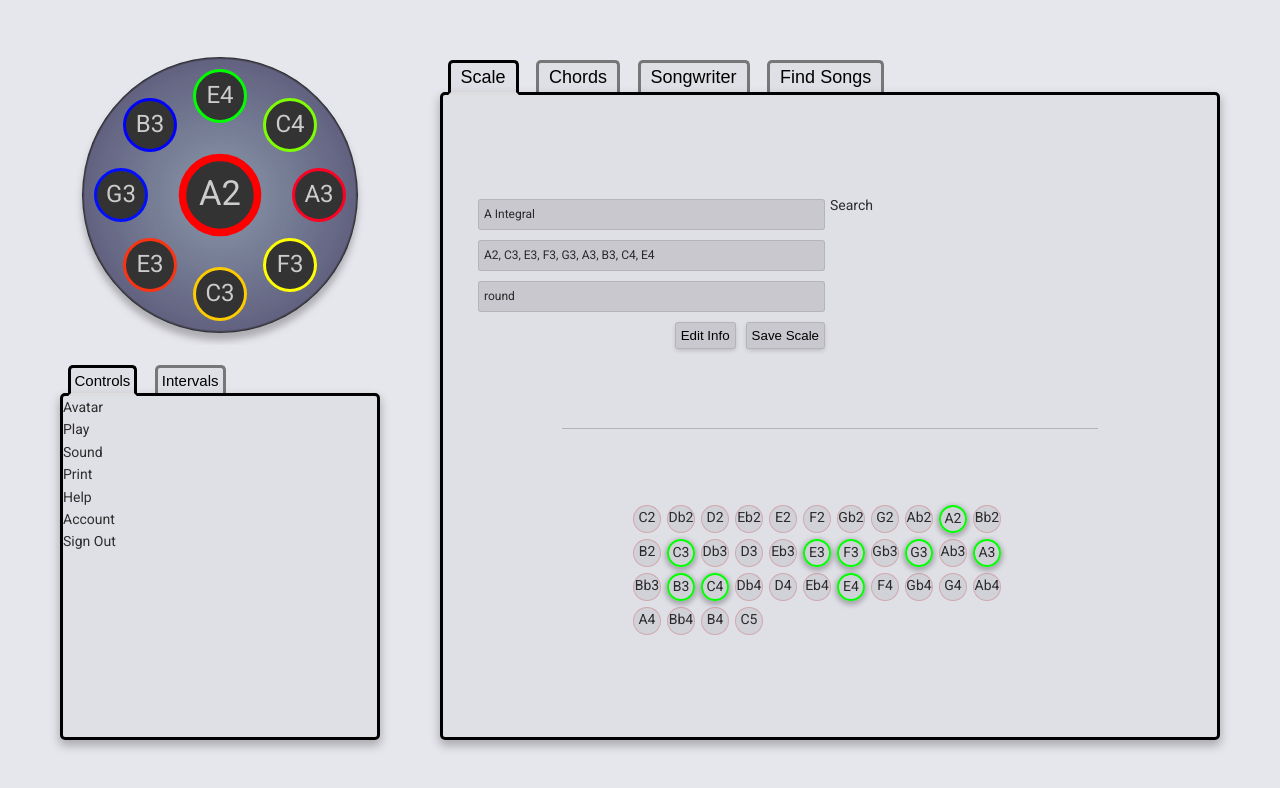
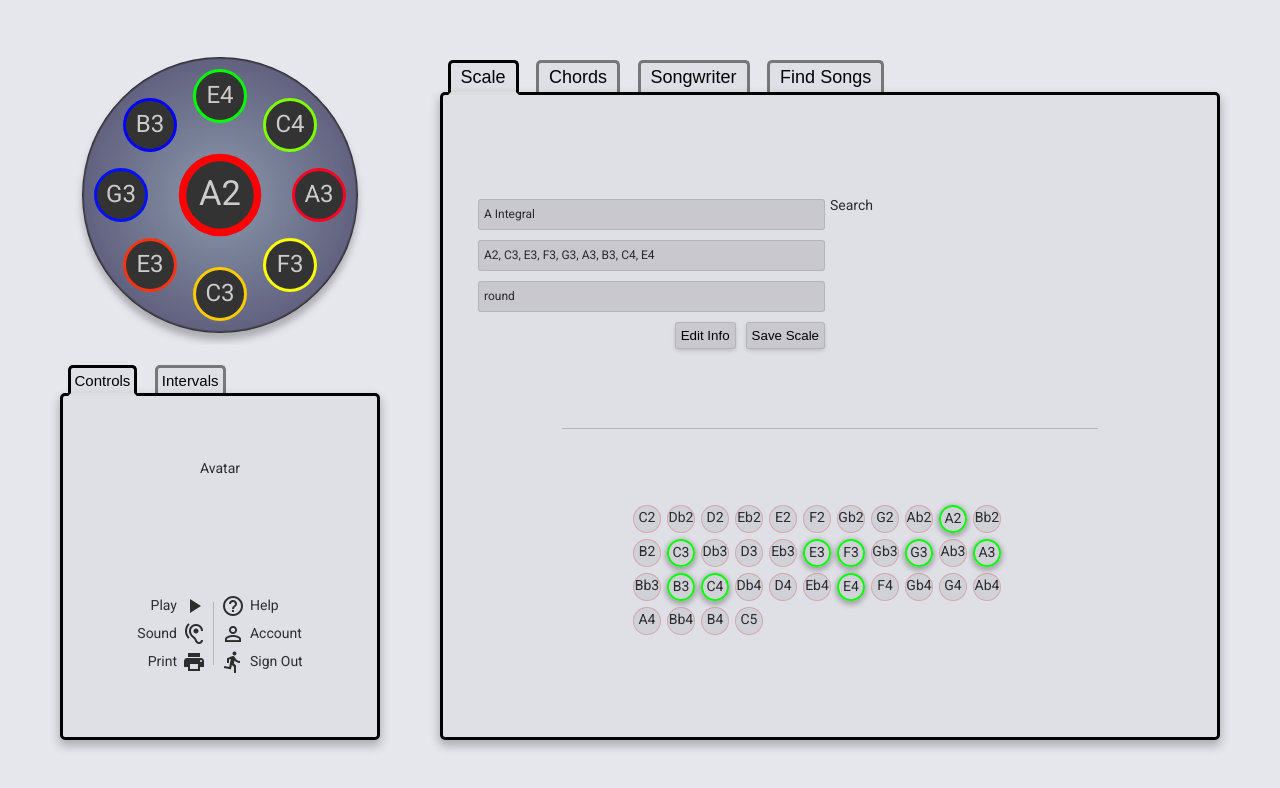
Before and after one commit to Moosees/ding-and-tones, a React (Create React App) app: page /scale in a window 1280 px wide. Shown: the top 788 px of the page. Built offline with nearby package versions, Linux system fonts and the light colour scheme.

Commit message:
Style user control panel

```diff
--- a/public/index.html
+++ b/public/index.html
@@ -11,6 +11,10 @@
     />
     <link
       href="https://fonts.googleapis.com/css2?family=Roboto:ital,wght@0,400;0,500;0,700;1,400&display=swap"
+      rel="stylesheet"
+    />
+    <link
+      href="https://fonts.googleapis.com/icon?family=Material+Icons"
       rel="stylesheet"
     />
     <link rel="apple-touch-icon" href="%PUBLIC_URL%/logo192.png" />
--- /dev/null
+++ b/src/components/button/ControlsButton.jsx
@@ -0,0 +1,30 @@
+import React from 'react';
+import styled from 'styled-components';
+
+const BtnContainer = styled.div`
+  cursor: pointer;
+  display: flex;
+  flex-direction: ${({ reverse }) => (reverse ? 'row-reverse' : 'row')};
+  padding: 2px;
+  transition: color 0.1s ease-in;
+
+  &:hover {
+    color: rgba(0, 150, 0, 0.9);
+  }
+`;
+
+const Label = styled.span`
+  padding-left: ${({ reverse }) => (reverse ? '5px' : '0px')};
+  padding-right: ${({ reverse }) => (reverse ? '0px' : '5px')};
+`;
+
+const ControlsButton = ({ label, icon, reverse, onClick }) => {
+  return (
+    <BtnContainer reverse={reverse} onClick={onClick}>
+      <Label reverse={reverse}>{label}</Label>
+      <i className="material-icons">{icon}</i>
+    </BtnContainer>
+  );
+};
+
+export default ControlsButton;
--- a/src/components/button/Button.jsx
+++ b/src/components/button/NavButton.jsx
@@ -26,7 +26,7 @@ const Btn = styled.button`
   }
 `;
 
-const Button = ({ isActive, label, onClick, isSmall }) => {
+const NavButton = ({ isActive, label, onClick, isSmall }) => {
   return (
     <Btn isActive={isActive} isSmall={isSmall} onClick={onClick}>
       {label}
@@ -34,4 +34,4 @@ const Button = ({ isActive, label, onClick, isSmall }) => {
   );
 };
 
-export default Button;
+export default NavButton;
--- a/src/components/dividerLine/DividerLine.jsx
+++ b/src/components/dividerLine/DividerLine.jsx
@@ -1,13 +1,22 @@
 import React from 'react';
 import styled from 'styled-components';
 
-const Line = styled.div`
+const VerticalLine = styled.div`
+  border-left: 1px solid rgba(0, 0, 0, 0.2);
+  height: 75%;
+  margin: 0.5rem;
+  width: 1px;
+`;
+
+const HorizontalLine = styled.div`
   border-bottom: 1px solid rgba(0, 0, 0, 0.2);
   height: 1px;
   margin: 0.5rem;
   width: 75%;
 `;
 
-const DividerLine = () => <Line />;
+const DividerLine = ({ vertical = false }) => {
+  return vertical ? <VerticalLine /> : <HorizontalLine />;
+};
 
 export default DividerLine;
--- a/src/containers/controls/ControlsNav.jsx
+++ b/src/containers/controls/ControlsNav.jsx
@@ -1,6 +1,6 @@
 import React from 'react';
 import { connect } from 'react-redux';
-import Button from '../../components/button/Button';
+import NavButton from '../../components/button/NavButton';
 import { setShowIntervals } from '../../redux/drum/drum.actions';
 import styled from 'styled-components';
 
@@ -11,13 +11,13 @@ export const ButtonsContainer = styled.div`
 const ControlsNav = ({ showIntervals, setShowIntervals }) => {
   return (
     <ButtonsContainer>
-      <Button
+      <NavButton
         isSmall
         isActive={!showIntervals}
         label="Controls"
         onClick={() => setShowIntervals(false)}
       />
-      <Button
+      <NavButton
         isSmall
         isActive={showIntervals}
         label="Intervals"
--- a/src/containers/nav/Nav.jsx
+++ b/src/containers/nav/Nav.jsx
@@ -1,28 +1,28 @@
 import React from 'react';
 import { withRouter } from 'react-router-dom';
-import Button from '../../components/button/Button';
+import NavButton from '../../components/button/NavButton';
 
 const Nav = ({ history, location }) => {
   const { pathname } = location;
 
   return (
     <nav>
-      <Button
+      <NavButton
         isActive={pathname === '/scale'}
         label="Scale"
         onClick={() => history.push('/scale')}
       />
-      <Button
+      <NavButton
         isActive={pathname === '/chords'}
         label="Chords"
         onClick={() => history.push('/chords')}
       />
-      <Button
+      <NavButton
         isActive={pathname === '/song'}
         label="Songwriter"
         onClick={() => history.push('/song')}
       />
-      <Button
+      <NavButton
         isActive={pathname === '/find'}
         label="Find Songs"
         onClick={() => history.push('/find')}
--- a/src/containers/user/User.jsx
+++ b/src/containers/user/User.jsx
@@ -1,21 +1,49 @@
 import React from 'react';
+import DividerLine from '../../components/dividerLine/DividerLine';
+import styled from 'styled-components';
+import ControlsButton from '../../components/button/ControlsButton';
+
+const UserContainer = styled.div`
+  align-items: center;
+  display: flex;
+  flex-direction: column;
+  justify-content: space-around;
+  height: 100%;
+  padding: 0.5rem;
+`;
+
+const Buttons = styled.div`
+  align-items: center;
+  display: flex;
+`;
+
+const ButtonGroup = styled.div`
+  align-items: ${({ flexEnd }) => (flexEnd ? 'flex-end' : 'flex-start')};
+  display: flex;
+  flex-direction: column;
+  justify-content: center;
+`;
 
 const User = () => {
   return (
-    <div>
+    <UserContainer>
       Avatar
-      <div>
-        {/* PlayButton component?? */}
-        <div>Play</div>
-        <div>Sound</div>
-        <div>Print</div>
-      </div>
-      <div>
-        <div>Help</div>
-        <div>Account</div>
-        <div>Sign Out</div>
-      </div>
-    </div>
+      <Buttons>
+        <ButtonGroup flexEnd>
+          {/* PlayButton component?? */}
+          <ControlsButton label="Play" icon="play_arrow" />
+          {/* <ControlsButton label="Play" icon="pause" /> */}
+          <ControlsButton label="Sound" icon="hearing" />
+          <ControlsButton label="Print" icon="print" />
+        </ButtonGroup>
+        <DividerLine vertical />
+        <ButtonGroup>
+          <ControlsButton reverse label="Help" icon="help_outline" />
+          <ControlsButton reverse label="Account" icon="person_outline" />
+          <ControlsButton reverse label="Sign Out" icon="directions_run" />
+        </ButtonGroup>
+      </Buttons>
+    </UserContainer>
   );
 };
 
```
